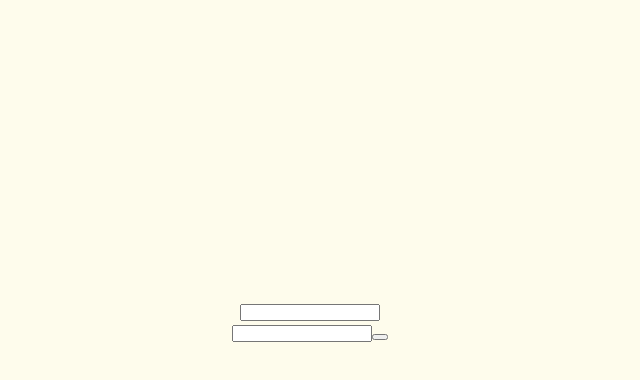
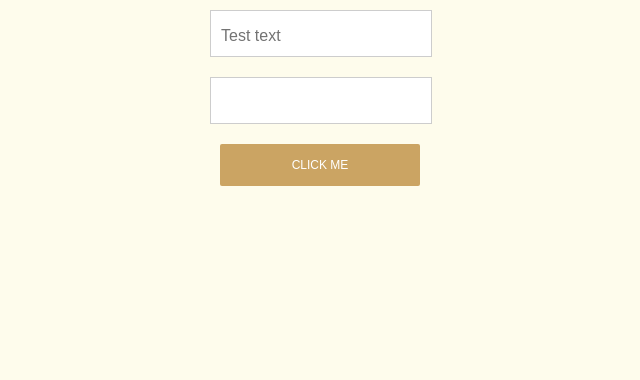
Before and after one commit to jepz/pastry-composer, a React (Create React App) app: page / in a window 1280 px wide. Shown: the top 380 px of the page, without its empty margins (330-970 px from the left). Built offline with nearby package versions, Linux system fonts and the light colour scheme.

Commit message:
Adding styling to inputs, button. Added logo.

```diff
--- a/src/components/login-form/index.jsx
+++ b/src/components/login-form/index.jsx
@@ -1,9 +1,11 @@
 import React from 'react';
 import styled from 'styled-components';
 import { TextField, PasswordField } from '../ui/inputs';
+import { SubmitButton } from '../ui/button';
 
 const StyledForm = styled.form`
   background-color: #fefcec;
+  display: inline-block;
   height: 200px;
   width: 200px;
 `;
@@ -16,7 +18,7 @@ const LoginForm = () => {
     <StyledForm onSubmit={handleOnSubmit}>
       <TextField />
       <PasswordField />
-      <button type="submit" label="click me" />
+      <SubmitButton label='click me' />
     </StyledForm>
   );
 };
--- /dev/null
+++ b/src/components/ui/button/index.js
@@ -0,0 +1,3 @@
+export { default as SubmitButton } from './views/submit-btn';
+export { default as CancelButton } from './views/cancel-btn';
+export { default as ResteButton } from './views/reset-btn';
--- /dev/null
+++ b/src/components/ui/button/views/cancel-btn.jsx
@@ -0,0 +1,8 @@
+import React from 'react';
+import styled from 'styled-components';
+
+const Btn = styled.button``;
+
+const CancelBtn = () => <Btn />;
+
+export default CancelBtn;
--- /dev/null
+++ b/src/components/ui/button/views/reset-btn.jsx
@@ -0,0 +1,8 @@
+import React from 'react';
+import styled from 'styled-components';
+
+const Btn = styled.button``;
+
+const ResetBtn = () => <Btn />;
+
+export default ResetBtn;
--- /dev/null
+++ b/src/components/ui/button/views/submit-btn.jsx
@@ -0,0 +1,43 @@
+import React from 'react';
+import PropTypes from 'prop-types';
+import styled from 'styled-components';
+
+const Btn = styled.button`
+  display: inline-block;
+  width: 200px;
+  margin: 10px;
+  font-family: 'avenir-heavy', 'Avenir 85 Heavy', sans-serif;
+  background-color: #cba463;
+  border-radius: 2px;
+  color: #fff;
+  font-size: 12px;
+  padding: 14px 25px;
+  border: none;
+  display: inline-block;
+  cursor: pointer;
+  font-size: 12px;
+  padding: 14px 25px;
+  text-transform: uppercase;
+  margin-bottom: 5px;
+  outline: none;
+  :hover,
+  :focus {
+    background-color: #9f7147;
+  }
+`;
+
+const SubmitBtn = props => {
+  const { label } = props;
+
+  return <Btn>{label}</Btn>;
+};
+
+export default SubmitBtn;
+
+SubmitBtn.defaultProps = {
+  label: 'Click me'
+};
+
+SubmitBtn.propTypes = {
+  label: PropTypes.string
+};
--- a/src/components/ui/inputs/views/password-field.jsx
+++ b/src/components/ui/inputs/views/password-field.jsx
@@ -3,7 +3,23 @@ import styled from 'styled-components';
 import propTypes from 'prop-types';
 
 const StyledInput = styled.input`
-  font-size: 10px;
+  display: inline-block;
+
+  line-height: 1.1;
+  height: 15px;
+  background-color: #fff;
+  border: 1px solid #cdcdcd;
+  margin: 10px 0;
+  width: 100%;
+  padding: 17px 10px 13px 10px;
+  font-family: 'avenir-roman', 'Avenir 55 Roman', sans-serif;
+  color: #737373;
+  font-size: 16px;
+  font-weight: 400;
+  text-transform: none;
+  :focus {
+    outline: 1px solid #cba462;
+  }
 `;
 
 const PasswordField = props => {
--- a/src/components/ui/inputs/views/text-field.jsx
+++ b/src/components/ui/inputs/views/text-field.jsx
@@ -3,7 +3,23 @@ import styled from 'styled-components';
 import propTypes from 'prop-types';
 
 const StyledInput = styled.input`
-  font-size: 10px;
+  display: inline-block;
+
+  line-height: 1.1;
+  height: 15px;
+  background-color: #fff;
+  border: 1px solid #cdcdcd;
+  margin: 10px 0;
+  width: 100%;
+  padding: 17px 10px 13px 10px;
+  font-family: 'avenir-roman', 'Avenir 55 Roman', sans-serif;
+  color: #737373;
+  font-size: 16px;
+  font-weight: 400;
+  text-transform: none;
+  :focus {
+    outline: 1px solid #cba462;
+  }
 `;
 
 const TextField = props => {
@@ -15,7 +31,7 @@ const TextField = props => {
   };
   return (
     <StyledInput
-      type="text"
+      type='text'
       value={changedValue}
       name={name}
       onChange={handleOnChange}
@@ -24,7 +40,7 @@ const TextField = props => {
 };
 
 TextField.defaultProps = {
-  previousValue: '',
+  previousValue: 'Test text',
   name: 'StateProp'
 };
 TextField.propTypes = {
--- a/src/screens/login/index.jsx
+++ b/src/screens/login/index.jsx
@@ -1,25 +1,27 @@
 import React from 'react';
 import styled from 'styled-components';
 import LoginForm from '../../components/login-form';
+import logo from '../../assets/img/logo@1x.png';
 
 const StyedScreen = styled.div`
   height: 100vh;
   width: 100vw;
+`;
 
-  form {
-    position: absolute;
-    left: 50%;
-    top: 50%;
-    transform: translate(-50%, -50%);
-  }
-`;
 const CenterDiv = styled.div`
   text-align: center;
+`;
+
+const Logotype = styled.img`
+  display: inline-block;
+  width: 136px;
+  height: 98px;
 `;
 
 const LoginScreen = () => (
   <StyedScreen>
     <CenterDiv>
+      {/* <Logotype src={logo} alt="Pågen logotyp" /> */}
       <LoginForm />
     </CenterDiv>
   </StyedScreen>
```
Also changed, not shown: src/assets/img/logo@1x.png (added).
